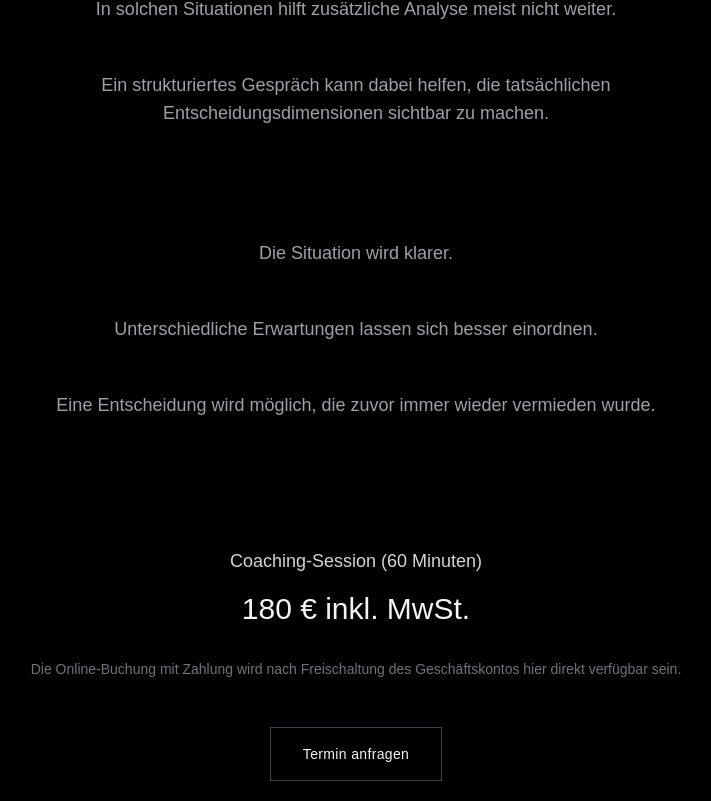
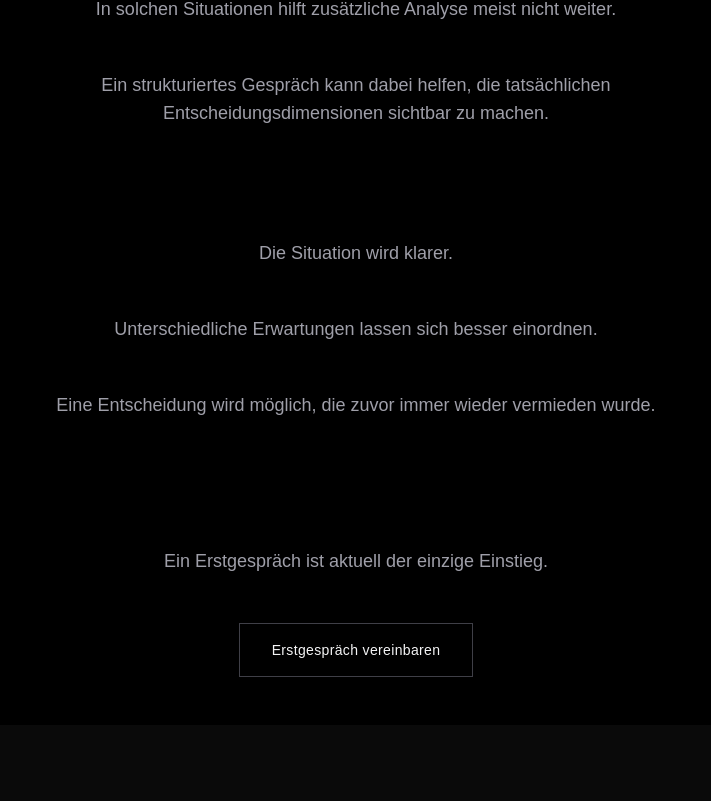
Before and after one commit to wolfgangtietz/coaching-landing, a Next.js app: page /coaching in a window 1280 px wide. Shown: the part 507-1308 px from the top of the page, without its empty margins (284-995 px from the left). After the commit the page ends 1232 px from the top, so only its background shows below. Built offline with nearby package versions, Linux system fonts and the light colour scheme.

Commit message:
align CTA with first conversation entry

```diff
--- a/app/coaching/page.tsx
+++ b/app/coaching/page.tsx
@@ -44,24 +44,16 @@ export default function CoachingSessionPage() {
 
 </section>
 <section className="max-w-3xl mx-auto text-center pt-16">
-  <p className="text-zinc-300 text-lg font-light mb-4">
-    Coaching-Session (60 Minuten)
-  </p>
-
-  <p className="text-3xl font-light mb-8">
-    180 € inkl. MwSt.
-  </p>
-
-  <p className="text-zinc-500 text-sm mb-12">
-    Die Online-Buchung mit Zahlung wird nach Freischaltung des Geschäftskontos hier direkt verfügbar sein.
-  </p>
+ <p className="text-zinc-400 text-lg font-light max-w-2xl mx-auto">
+  Ein Erstgespräch ist aktuell der einzige Einstieg.
+</p>
 
   <div className="mt-12">
     <a
       href="/"
       className="inline-block border border-zinc-700 px-8 py-4 text-sm tracking-wide hover:bg-zinc-900 transition"
     >
-      Termin anfragen
+      Erstgespräch vereinbaren
     </a>
   </div>
 </section>
```
